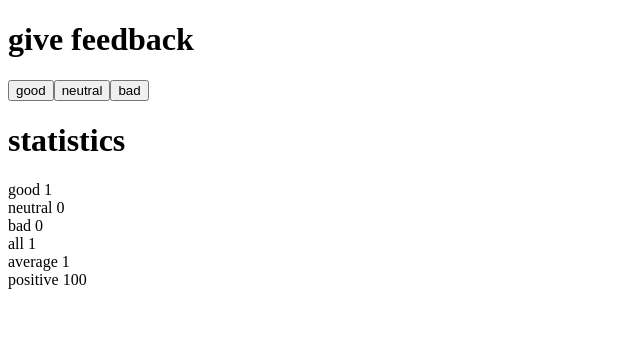
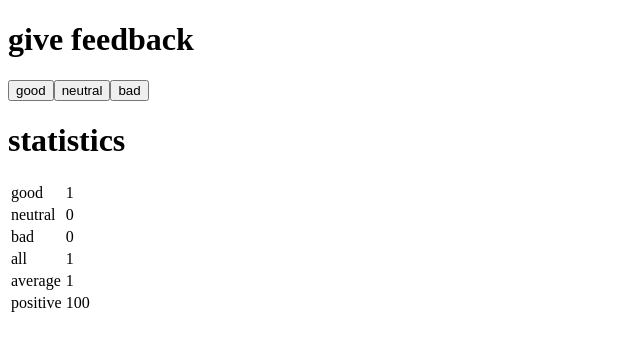
Before and after one commit to tomasz-nguyen/full-stack-open, a React (Vite) app in the folder part1/unicafe/: page / in a window 1280 px wide. Both pictures are taken after a click on the button "good". Shown: the top 350 px of the page, without its empty margins (0-640 px from the left). Built offline with nearby package versions, Linux system fonts and the light colour scheme.

Commit message:
part 1 unicafe step 6

```diff
--- a/part1/unicafe/src/App.jsx
+++ b/part1/unicafe/src/App.jsx
@@ -10,9 +10,10 @@ const Button = (props) => {
 
 const StatisticLine = ({ text, value }) => {
     return (
-        <div>
-            {text} {value}
-        </div>
+        <tr>
+            <td>{text}</td>
+            <td>{value}</td>
+        </tr>
     )
 }
 
@@ -34,12 +35,14 @@ const Statistics = (props) => {
     return (
         <>
             <h1>statistics</h1>
+            <table>
                 <StatisticLine text='good' value={props.good} />
                 <StatisticLine text='neutral' value={props.neutral} />
                 <StatisticLine text='bad' value={props.bad} />
                 <StatisticLine text='all' value={all} />
                 <StatisticLine text='average' value={average} />
                 <StatisticLine text='positive' value={positive} />
+            </table>
         </>
     )
 }
```
Lines whose indentation alone changed are shown as unchanged.
